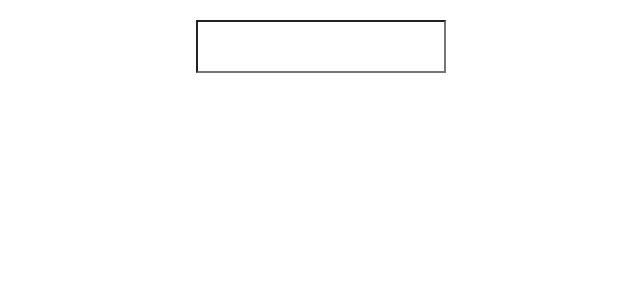
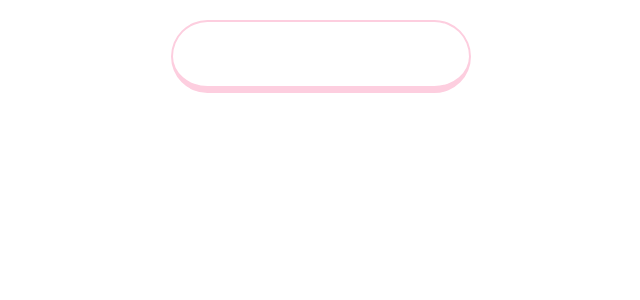
Before and after one commit to Reyhaneh-Nasiri/reyhaneh_nasiri_week16, a React (Vite) app: page / in a window 1280 px wide. Shown: the top 300 px of the page, without its empty margins (319-959 px from the left). Built offline with nearby package versions, Linux system fonts and the light colour scheme.

Commit message:
style(city-input): change style

```diff
--- a/src/components/CityInput.module.css
+++ b/src/components/CityInput.module.css
@@ -1,25 +1,35 @@
 .citySearch {
     position: relative;
-  width: 250px;
+    width: 90%;
+    max-width: 300px;
     margin: 20px auto;
     font-size: 2rem;
+    padding: 32px 23px;
+    border: 2px solid #FDCEDF;
+    border-bottom: 7px solid #FDCEDF;
+    border-radius: 50px;
+}
+
+.citySearch__input,.citySearch__hint{
+    position: absolute;
+    top: 0;
+    left: 23px;
+    bottom: 0;
 }
 
 .citySearch__input {
     width: 100%;
-  font-size: inherit;
-  padding: 5px;
+    height: 100%;
     background-color: transparent;
+    background: none;
+    border: none;
+    outline: none;
+    z-index: 2;
 }
 
 .citySearch__hint {
-  position: absolute;
-  left: 7px;
-  top: 0;
-  bottom: 0;
     font-size: inherit;
     opacity: 0.3;
-  z-index: -1;
     user-select: none;
     display: flex;
     align-items: center;
```
Lines whose indentation alone changed are shown as unchanged.
